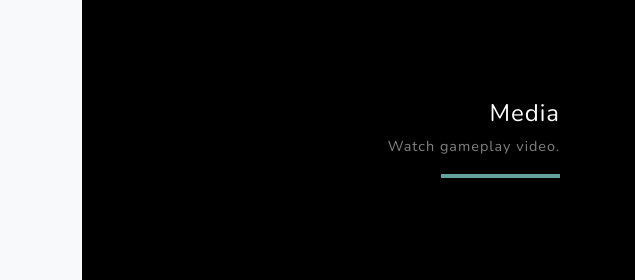
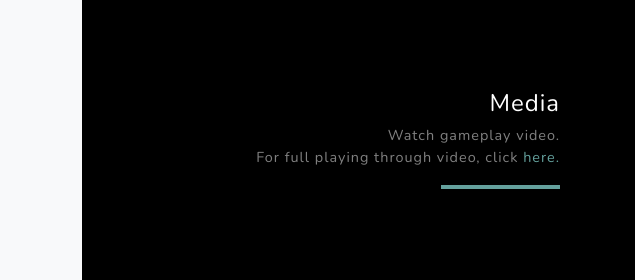
Before and after one commit to JeremyHeJian/microsite, a plain HTML site: page index.html in a window 1280 px wide. Shown: the part 2280-2560 px from the top of the page, 0-635 px from the left. Drawn offline with nearby package versions, Linux system fonts and the light colour scheme; a script that the page names is missing.

Commit message:
Update index.html

```diff
--- a/index.html
+++ b/index.html
@@ -183,7 +183,14 @@
                   class="project-text w-100 my-auto text-center text-lg-right"
                 >
                   <h4 class="text-white">Media</h4>
-                  <p class="mb-0 text-white-50">Watch gameplay video.</p>
+                  <p class="mb-0 text-white-50">
+                    Watch gameplay video. <br />
+                    For full playing through video, click
+                    <a
+                      href="https://drive.google.com/file/d/1890W5UBlPNEmGHMomhv8oF5I_82jouiW/view?usp=sharing"
+                      >here.</a
+                    >
+                  </p>
                   <hr class="d-none d-lg-block mb-0 mr-0" />
                 </div>
               </div>
```
